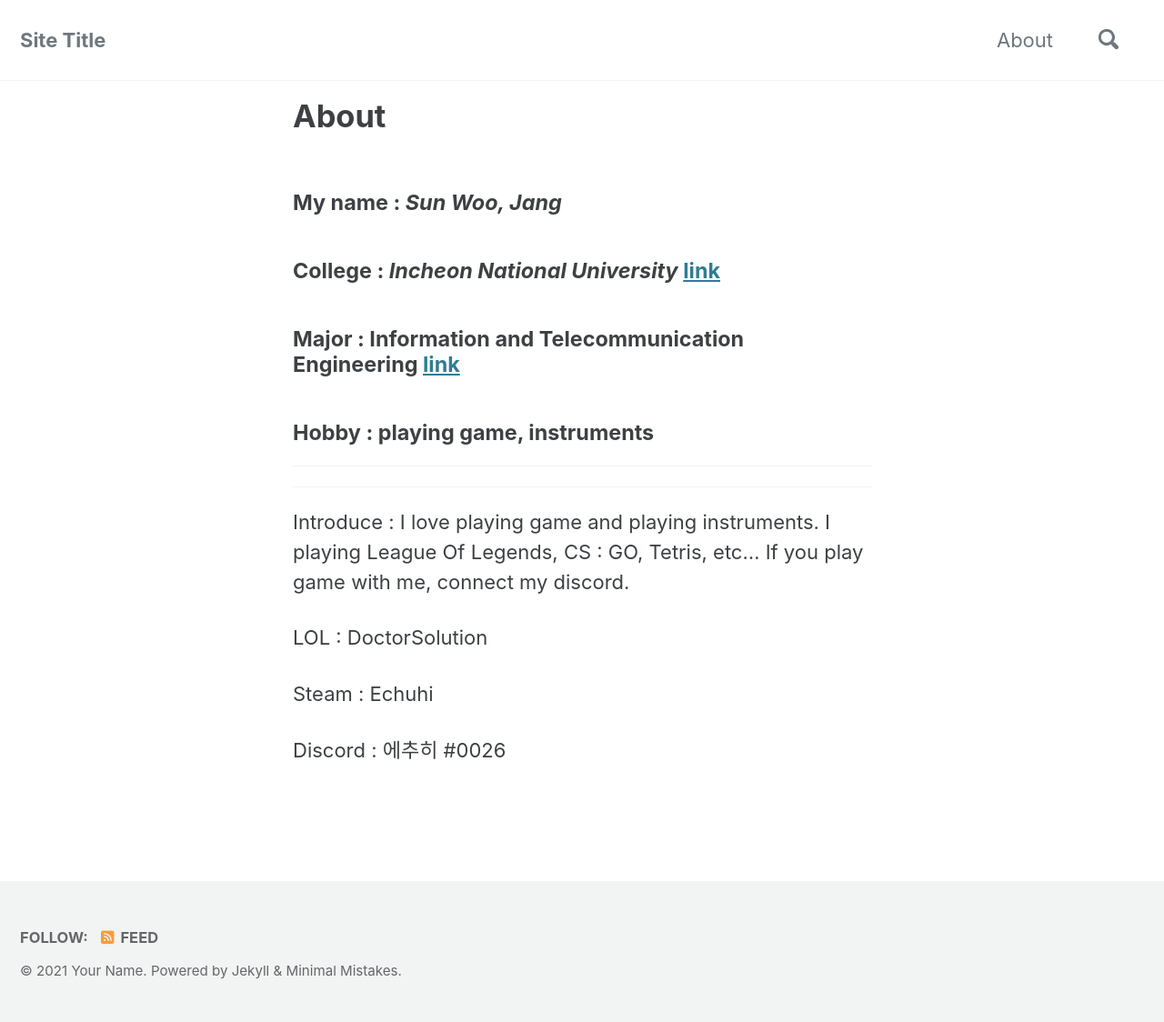
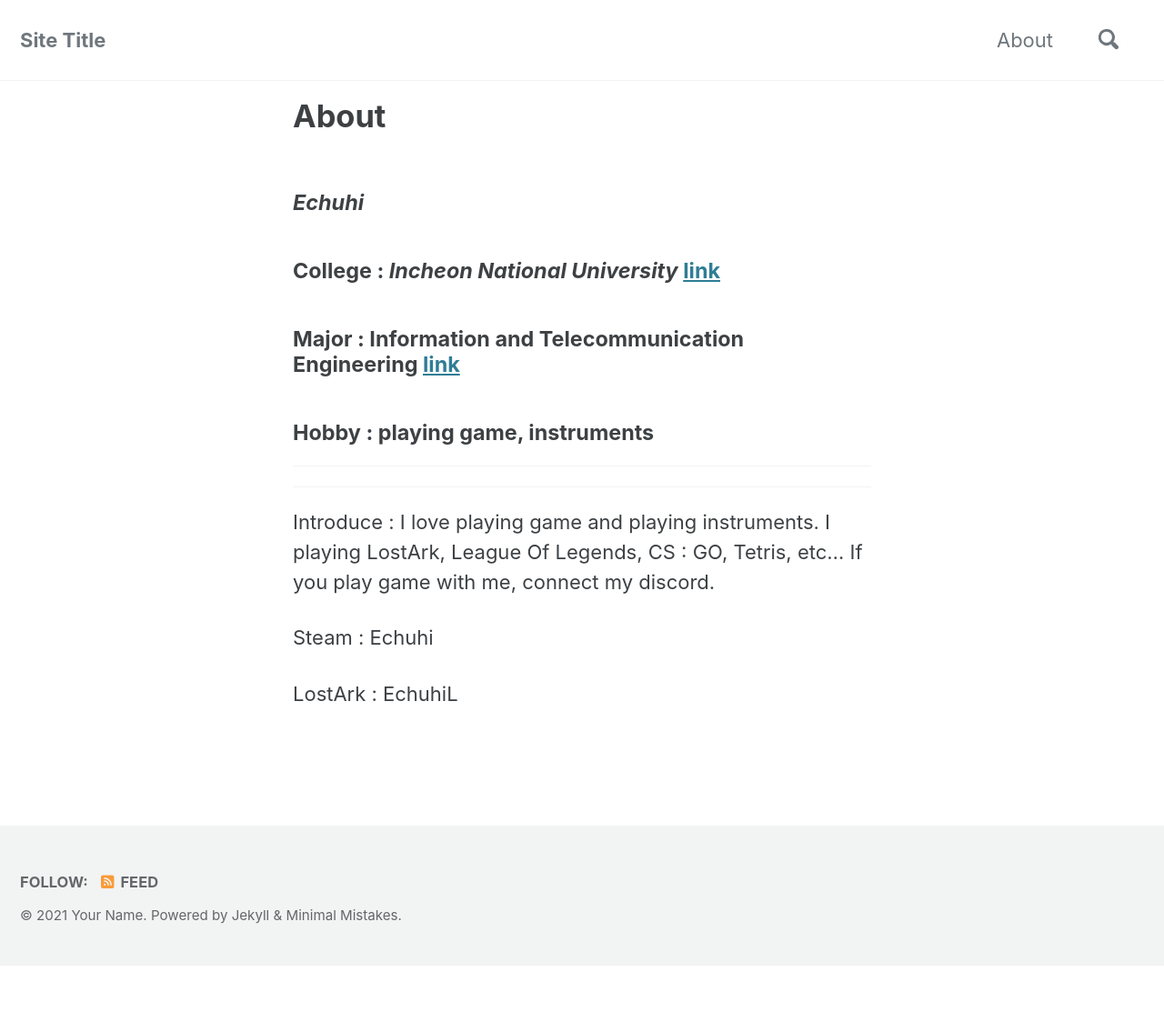
Before and after one commit to heregue77/heregue77.github.io, a Jekyll site: the page built from about.markdown, in a window 1280 px wide. Shown: the whole page at 91% size. Built offline with Jekyll 4.4.1, drawn with Linux system fonts in a browser that asks for light colours; cached includes are drawn as plain includes; nearby versions of some CDN libraries; after the commit the page ends 1062 px from its top, so only the background shows below that.

Commit message:
modified about

```diff
--- a/about.markdown
+++ b/about.markdown
@@ -4,7 +4,7 @@ title: About
 permalink: /about/
 ---
 
-#### My name : *Sun Woo, Jang*
+#### *Echuhi*
 
 #### College : *Incheon National University* [link](http://www.inu.ac.kr/mbshome/mbs/inu/index.do)
 
@@ -18,10 +18,8 @@ permalink: /about/
 
 
 
-Introduce : I love playing game and playing instruments. I playing League Of Legends, CS : GO,  Tetris, etc... If you play game with me, connect my discord.
-
-LOL : DoctorSolution
+Introduce : I love playing game and playing instruments. I playing LostArk, League Of Legends, CS : GO,  Tetris, etc... If you play game with me, connect my discord.
 
 Steam : Echuhi
 
-Discord : 에추히 #0026
+LostArk : EchuhiL
```
